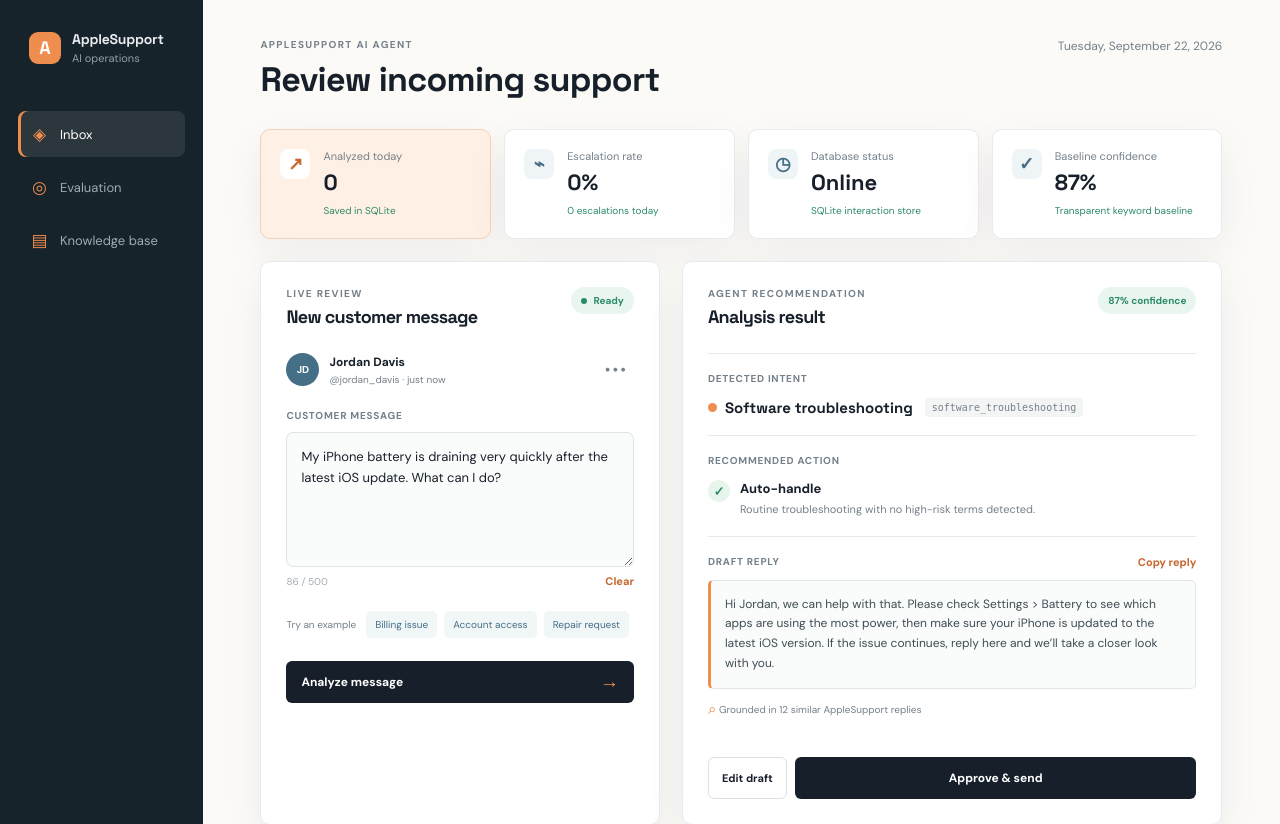
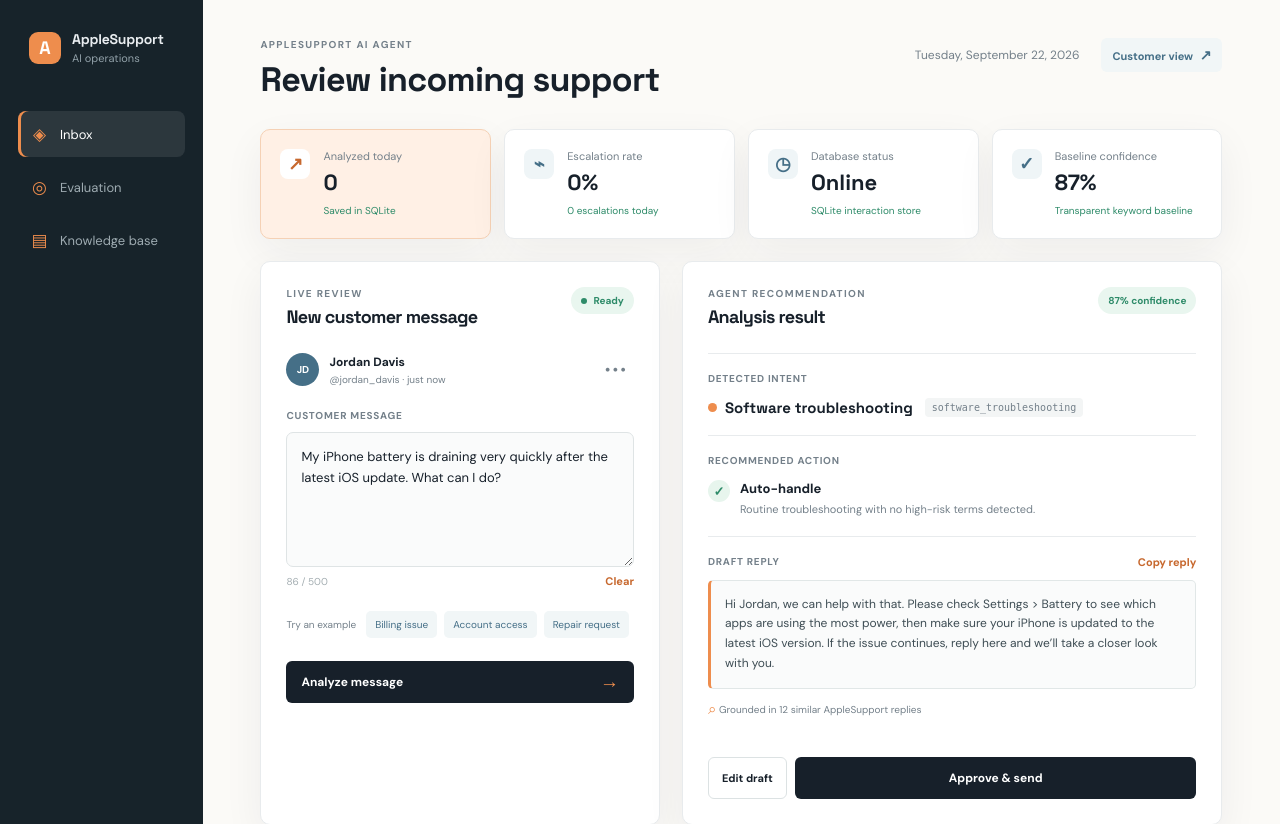
Before and after one commit to gamepatt78/applesupport-ai-agent, a Flask app: page / in a window 1280 px wide. Shown: the top 824 px of the page. Run offline with Flask 3, Linux system fonts and the light colour scheme; data that the repository does not hold is empty.

Commit message:
add customer view toggle

```diff
--- a/static/styles.css
+++ b/static/styles.css
@@ -42,6 +42,7 @@ h1 { margin-top: 7px; font-size: clamp(25px, 3vw, 34px); }
 h2 { margin-top: 5px; font-size: 18px; }
 .topbar-actions { display: flex; align-items: center; gap: 22px; }
 .date-label { color: var(--muted); font-size: 12px; }
+.view-toggle { padding: 8px 11px; color: var(--blue); background: #f1f6f7; border-radius: 6px; font-size: 11px; font-weight: 700; text-decoration: none; }.view-toggle:hover { color: var(--orange-dark); background: var(--orange-wash); }.view-toggle span { margin-left: 4px; font-size: 14px; }
 .avatar { width: 34px; height: 34px; border: 0; color: #fff; background: var(--blue); font-size: 11px; font-weight: 700; border-radius: 50%; }
 .metrics-row { display: grid; grid-template-columns: repeat(4, 1fr); gap: 13px; margin-bottom: 22px; }
 .metric-card { display: flex; gap: 13px; min-height: 108px; padding: 19px; background: var(--white); border: 1px solid var(--line); border-radius: 10px; box-shadow: var(--shadow); }
--- a/templates/index.html
+++ b/templates/index.html
@@ -44,6 +44,7 @@
         </div>
         <div class="topbar-actions">
           <span class="date-label">Tuesday, September 22, 2026</span>
+          <a class="view-toggle" href="/support">Customer view <span>↗</span></a>
         </div>
       </header>
 
```
